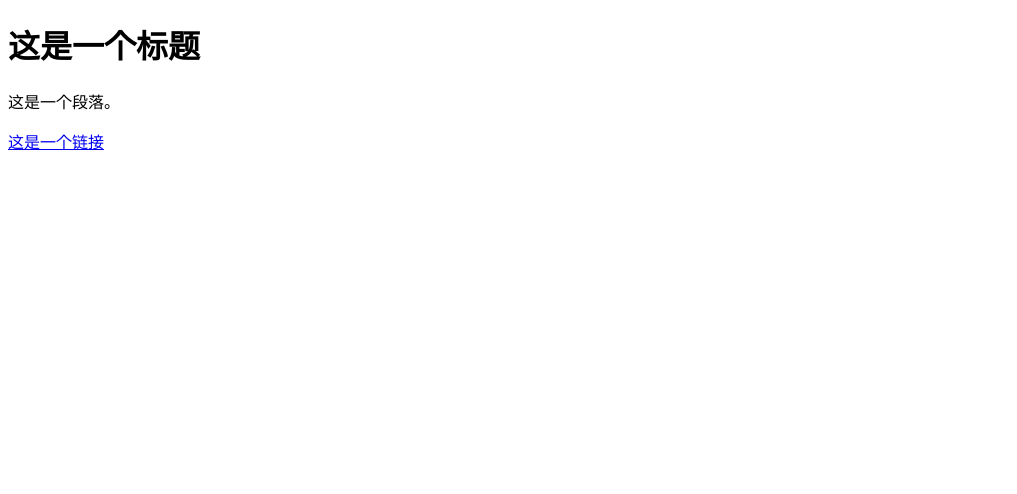
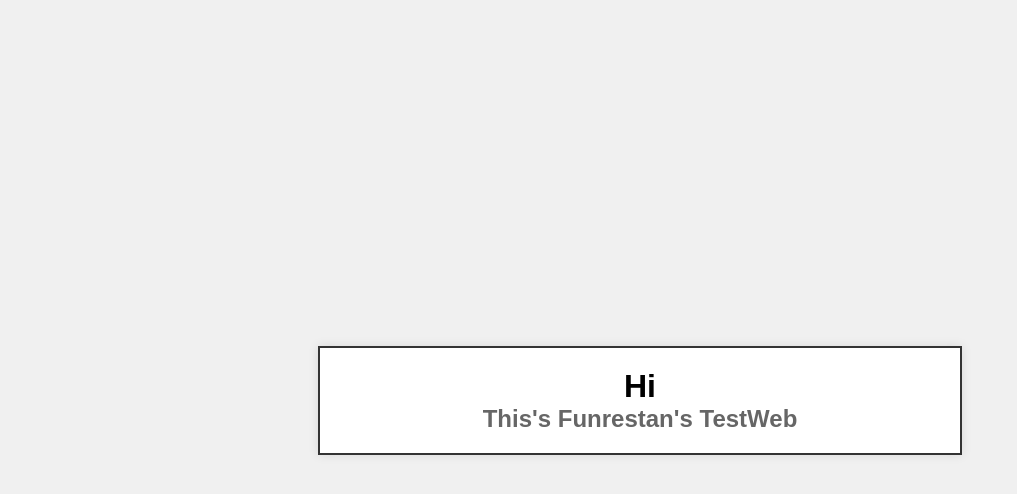
Before and after one commit to Funrestan/funrest, a plain HTML site: page index.html in a window 1280 px wide. Shown: the whole page, without its empty margins (0-1017 px from the left). Drawn offline with Linux system fonts and the light colour scheme.

Commit message:
Update index.html

```diff
--- a/index.html
+++ b/index.html
@@ -1,13 +1,74 @@
 <!DOCTYPE html>
-<html>
+<html lang="en">
 <head>
-<meta charset="utf-8">
-<title>网页标题</title>
+    <meta charset="UTF-8">
+    <meta name="viewport" content="width=device-width, initial-scale=1.0">
+    <title>TestWeb</title>
+    <style>
+        /* 样式部分 */
+        body {
+            margin: 0;
+            padding: 0;
+            display: flex;
+            justify-content: center; /* 水平居中 */
+            align-items: center; /* 垂直居中 */
+            height: 100vh; /* 视口高度 */
+            background-color: #f0f0f0; /* 背景颜色 */
+            font-family: Arial, sans-serif; /* 字体 */
+        }
+
+        .container {
+            border: 2px solid #333; /* 自适应边框 */
+            padding: 20px; /* 内边距 */
+            background-color: #fff; /* 容器背景 */
+            box-shadow: 0 0 10px rgba(0, 0, 0, 0.1); /* 阴影效果 */
+            text-align: center; /* 文字居中 */
+            max-width: 600px; /* 最大宽度 */
+            width: 100%; /* 自适应宽度 */
+            transition: transform 0.3s ease; /* 平滑过渡效果 */
+        }
+
+        h1, h2 {
+            margin: 0; /* 去掉默认外边距 */
+            cursor: pointer; /* 鼠标悬停时显示手型 */
+            transition: font-size 0.3s ease; /* 字体大小平滑过渡 */
+        }
+
+        h1:hover {
+            font-size: calc(2em + 6px); /* 字体增大3px */
+        }
+
+        h2:hover {
+            font-size: calc(1.5em + 3px); /* 字体增大3px */
+        }
+
+        h1 {
+            font-size: 2em; /* 主标题字体大小 */
+            title: "你好"; /* 鼠标悬停提示 */
+        }
+
+        h2 {
+            font-size: 1.5em; /* 副标题字体大小 */
+            color: #666; /* 副标题颜色 */
+            title: "这里是风催竹残的测试网页"; /* 鼠标悬停提示 */
+        }
+    </style>
 </head>
 <body>
-<h1>这是一个标题</h1>
-<p>这是一个段落。</p>
-<a href="https://www.neokoni.ink">这是一个链接</a>
+    <div class="container">
+        <h1 id="title1">Hi</h1>
+        <h2 id="title2">This's Funrestan's TestWeb</h2>
+    </div>
 
+    <script>
+        // JavaScript部分
+        document.getElementById('title1').addEventListener('click', function() {
+            alert("gmy's TestWeb");
+        });
+
+        document.getElementById('title2').addEventListener('click', function() {
+            alert("这里是风催竹残的测试网页");
+        });
+    </script>
 </body>
 </html>
```
